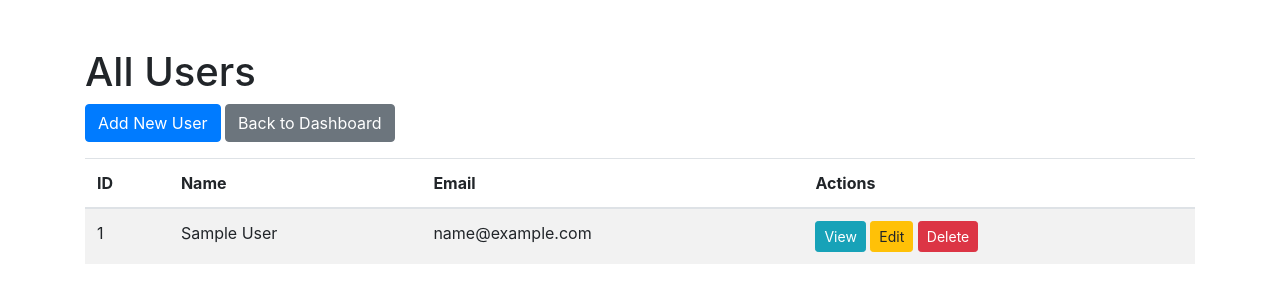
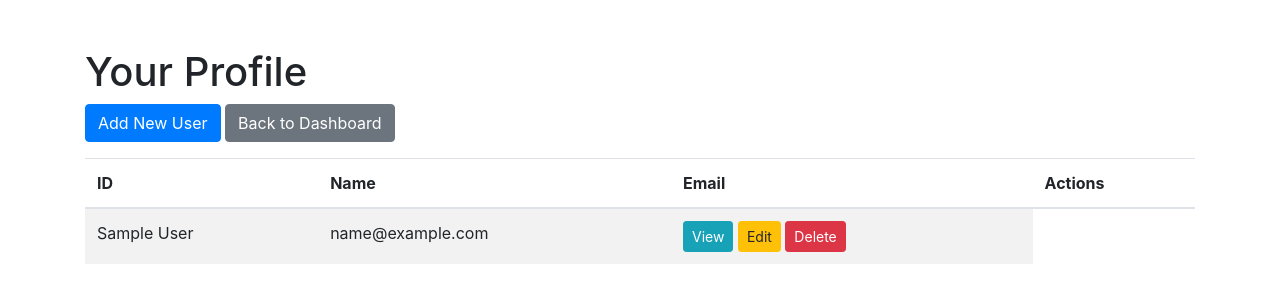
Before and after one commit to Dumbledoreseveras/flask-auth-with-mysql, a Flask app: page /users in a window 1280 px wide. Shown: the top 303 px of the page. Run offline with Flask 3, Linux system fonts and the light colour scheme; the visitor is signed in with stand-in values (Sample User, id 1); tables that the repository leaves empty or names only in its code hold one stand-in row (values such as "Sample post"); some libraries are stand-ins or nearby versions.

Commit message:
Update user profile views and restrict user data access to logged-in users

```diff
--- a/app.py
+++ b/app.py
@@ -136,10 +136,11 @@ def list_users():
         flash("Please login first")
         return redirect(url_for('login_data'))
 
+    user_id = session['user_id']  # Get the logged-in user's ID
     db = get_db()
     cursor = db.cursor(dictionary=True)
-    query = "SELECT id, name, email FROM user"
-    cursor.execute(query)
+    query = "SELECT id, name, email FROM user WHERE id = %s"
+    cursor.execute(query, (user_id,))  # Fetch only the logged-in user's data
     users = cursor.fetchall()
     cursor.close()
     db.close()
--- a/templates/updated_dashboard.html
+++ b/templates/updated_dashboard.html
@@ -27,7 +27,7 @@
 
                 <div class="mt-3">
                     <a href="{{ url_for('edit_user', user_id=user.id) }}" class="btn btn-warning">Edit Profile</a>
-                    <a href="{{ url_for('list_users') }}" class="btn btn-info">View All Users</a>
+                    <a href="{{ url_for('list_users') }}" class="btn btn-info">Your Profile</a>
                     <a href="{{ url_for('logout') }}" class="btn btn-danger">Logout</a>
                 </div>
             </div>
--- a/templates/users.html
+++ b/templates/users.html
@@ -1,12 +1,12 @@
 <!DOCTYPE html>
 <html>
 <head>
-    <title>All Users</title>
+    <title>Your Profile</title>
     <link rel="stylesheet" href="https://stackpath.bootstrapcdn.com/bootstrap/4.5.2/css/bootstrap.min.css">
 </head>
 <body>
     <div class="container mt-5">
-        <h1>All Users</h1>
+        <h1>Your Profile</h1>
 
         {% with messages = get_flashed_messages() %}
             {% if messages %}
@@ -31,7 +31,7 @@
             <tbody>
                 {% for user in users %}
                 <tr>
-                    <td>{{ user.id }}</td>
+                    <!-- <td>{{ user.id }}</td> -->
                     <td>{{ user.name }}</td>
                     <td>{{ user.email }}</td>
                     <td>
```
